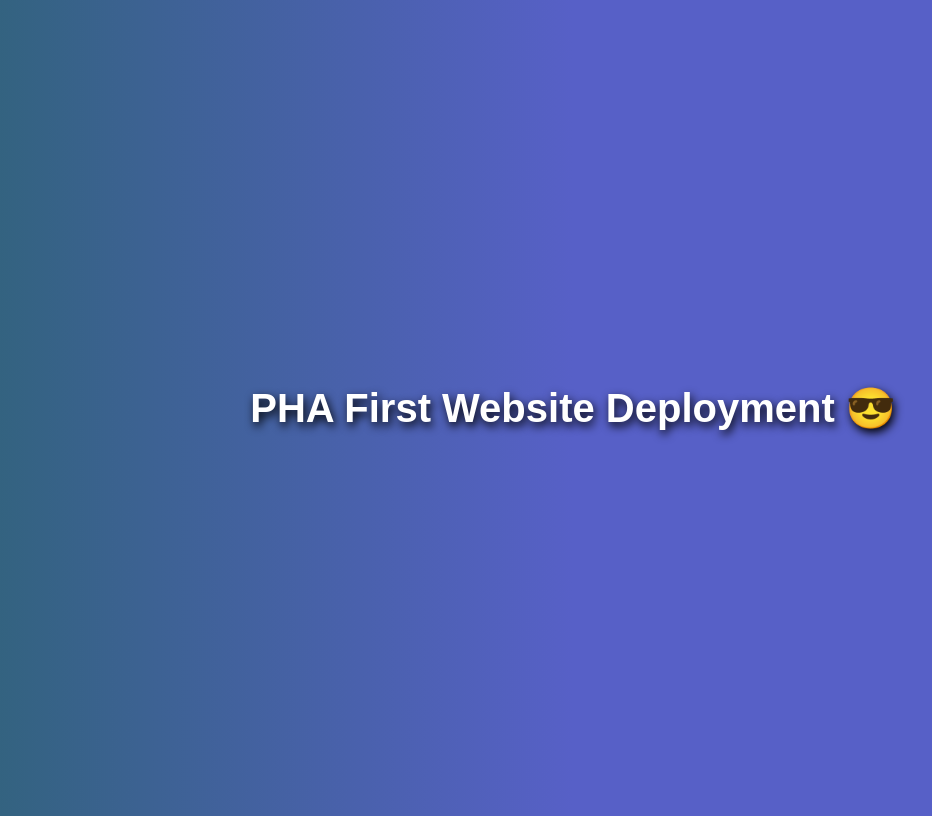
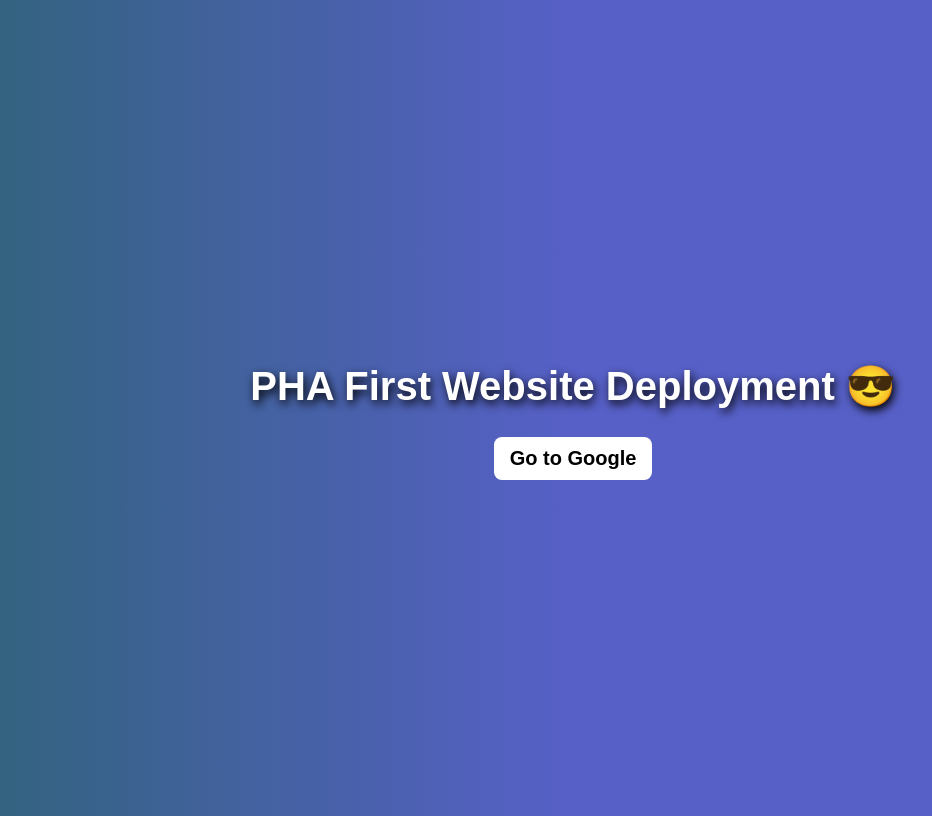
Before and after one commit to Ariyibi-Baseet/todolista, a plain HTML site: page index.html in a window 1280 px wide. Shown: the whole page, without its empty margins (67-999 px from the left). Drawn offline with Linux system fonts and the light colour scheme.

Commit message:
add a button

```diff
--- a/index.html
+++ b/index.html
@@ -6,29 +6,43 @@
     <title>Deployment</title>
     <style>
       body {
+        background: linear-gradient(
+          90deg,
+          rgba(47, 99, 120, 1) 0%,
+          rgba(87, 96, 199, 1) 50%
+        );
+        min-height: 100vh;
         display: flex;
         align-items: center;
         justify-content: center;
+        flex-direction: column;
+        font-family: sans-serif;
       }
       h1 {
-        font-family: sans-serif;
         font-size: 40px;
         font-weight: bold;
         color: #fff;
         text-shadow: 2px 4px 10px #000;
       }
+      button {
+        font-size: 20px;
+        background-color: #fff;
+        padding: 10px 16px;
+        border-radius: 8px;
+        border: none;
+        font-weight: bold;
+        transition: background-color 600ms ease-in-out;
+      }
+      button:hover {
+        box-shadow: 2px 4px 18px #000;
+        background-color: rgba(87, 96, 199, 1);
+        color: #fff;
+        cursor: pointer;
+      }
     </style>
   </head>
-  <body
-    style="
-      background: linear-gradient(
-        90deg,
-        rgba(47, 99, 120, 1) 0%,
-        rgba(87, 96, 199, 1) 50%
-      );
-      min-height: 100vh;
-    "
-  >
+  <body>
     <h1>PHA First Website Deployment 😎</h1>
+    <button>Go to Google</button>
   </body>
 </html>
```
